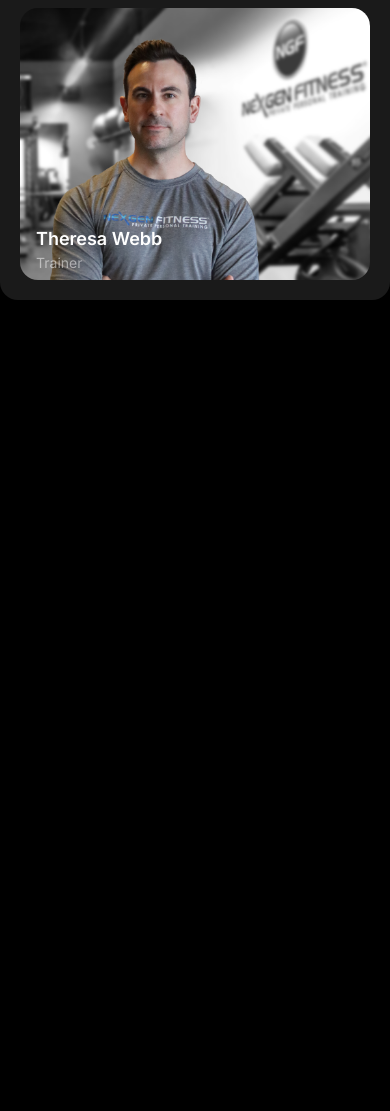
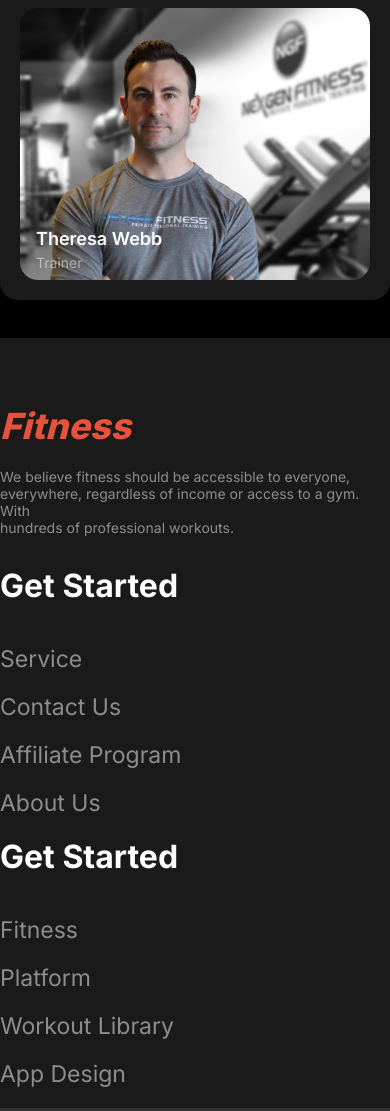
Before and after one commit to programmer-mahadi-hasan/B10-Assignment-2, a plain HTML site: page index.html in a window 390 px wide. Shown: the part 6099-7210 px from the top of the page. Before the commit the page ends 6399 px from the top, so only its background shows below. Drawn offline with Linux system fonts and the light colour scheme; a web font is replaced by a local one.

Commit message:
footer done

```diff
--- a/index.html
+++ b/index.html
@@ -218,7 +218,7 @@
             </div>
         </section>
     </main>
-    <footer class="hide">
+    <footer>
         <div class="footer-content">
             <div class="text-content">
                 <h1 class="logo-name">Fitness</h1>
--- a/styles/responsive.css
+++ b/styles/responsive.css
@@ -103,4 +103,17 @@
     .meet-our-team-members{
         grid-template-columns: repeat(1,1fr);
     }
+    /* footer responsive */
+    footer{
+        max-width: 100%;
+        position: relative;
+        top: 100px;
+    }
+    .footer-content{
+        flex-direction: column;
+    }
+    .footer-content .get-started-1, .get-started-2{
+        max-width: 100%;
+        margin-left: 0;
+    }
 }
```
